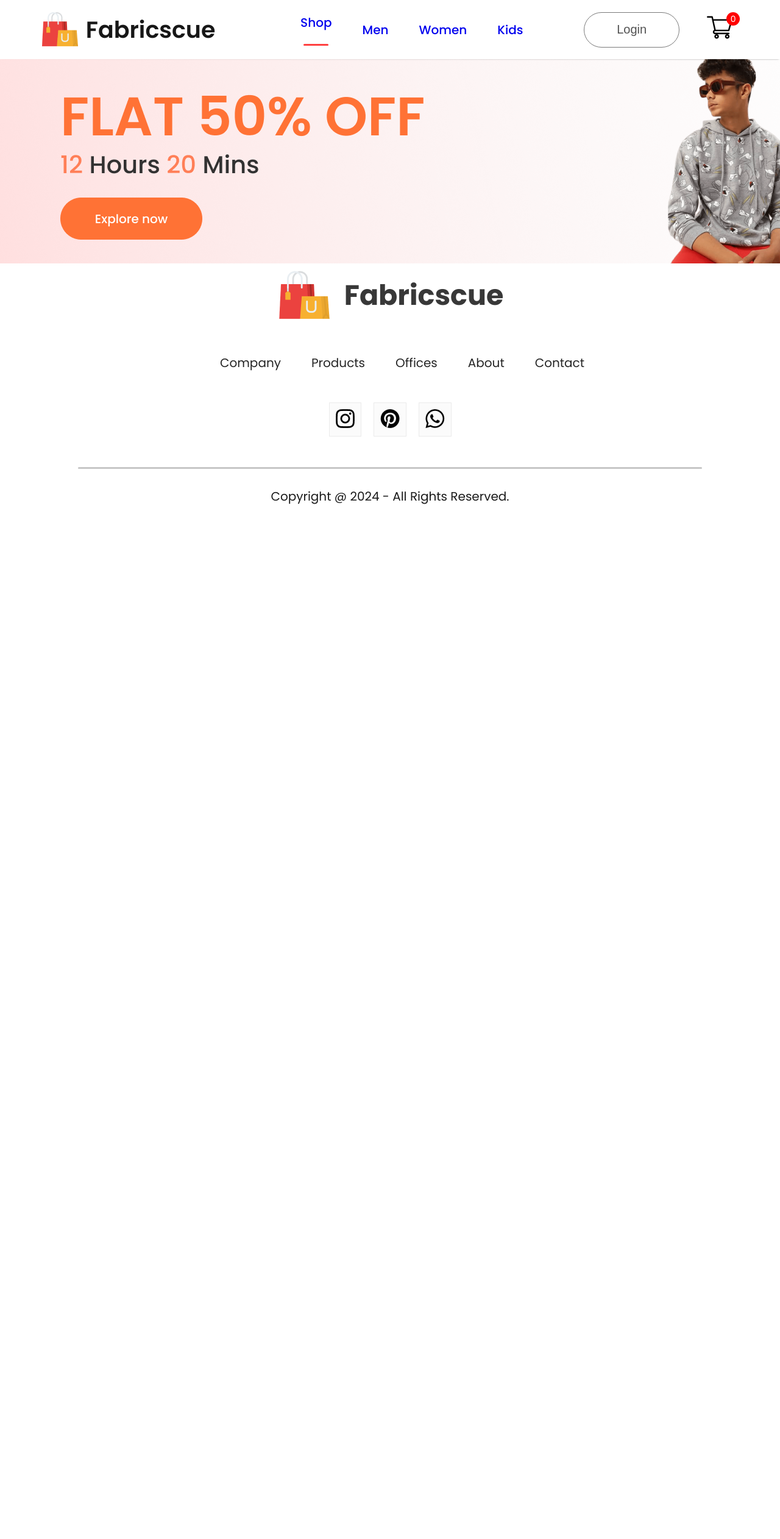
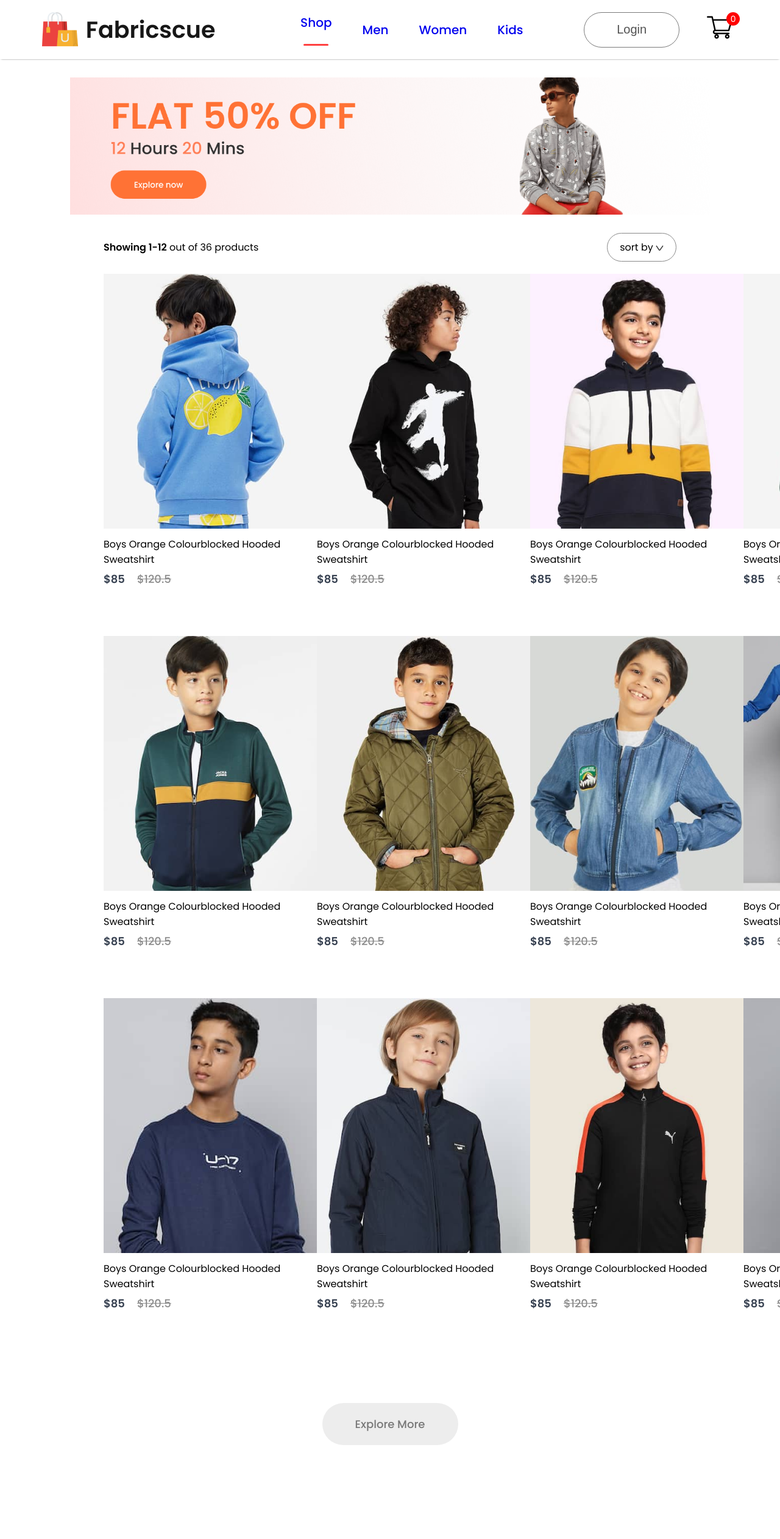
Before and after one commit to Kafeedos/frontend, a React (Create React App) app: page /kids in a window 1280 px wide. Shown: the top 2524 px of the page at 61% size. Before the commit the page ends 859 px from the top, so only its background shows below. Built offline with nearby package versions, Linux system fonts and the light colour scheme.

Commit message:
added all products in shop and categories

```diff
--- a/src/Components/pages/CSS/ShopCategory.css
+++ b/src/Components/pages/CSS/ShopCategory.css
@@ -0,0 +1,39 @@
+.shopcategory-banner{
+    display: block;
+    margin: 30px auto;
+    width: 82%;
+}
+.shopcategory-indexSort{
+    display: flex;
+    margin: 0px 170px;
+    justify-content: space-between;
+    align-items: center;
+}
+.shopcategory-sort{
+    padding: 10px 20px;
+    border-radius: 40px;
+    border: 1px solid #888;
+}
+.shopcategory-indexSort p span{
+    font-weight: 600;
+}
+.shopcategory-products{
+    margin: 20px 170px;
+    display: grid;
+    grid-template-columns: 1fr 1fr 1fr 1fr;
+    row-gap: 80px;
+}
+.shopcategory-loadmore{
+    display: flex;
+    justify-content: center;
+    align-items: center;
+    margin: 150px auto;
+    width: 223px;
+    height: 69px;
+    border-radius: 75px;
+    background: #ededed;
+    color: #787878;
+    font-size: 18px;
+    font-weight: 500;
+    cursor: pointer;
+}
--- a/src/Components/pages/ShopCategory.jsx
+++ b/src/Components/pages/ShopCategory.jsx
@@ -1,13 +1,37 @@
 import React, { useContext } from 'react'
 import './CSS/ShopCategory.css'
 import { ShopContext } from '../../Context/ShopContext'
+import dropdown_icon from '../Assets/dropdown_icon.png'
+import { Item } from '../Item/Item'
+
 export const ShopCategory = (props) => {
   const {all_product} = useContext(ShopContext);
   return (
     <div className='shop-category'>
-        <img src={props.banner} alt=''/>
+        <img className='shopcategory-banner' src={props.banner} alt=''/>
         <div className="shopcategory-indexSort">
-
+          <p>
+            <span> Showing 1-12</span> out of 36 products
+          </p>
+          <div className="shopcategory-sort">
+            sort by <img src={dropdown_icon} alt='' />
+          </div>
+        </div>
+        <div className="shopcategory-products">
+          {all_product.map((item,i) =>{
+            if (props.category===item.category){
+              return <Item key={i} id={item.id}
+                                              name={item.name} image={item.image}
+                                              new_price={item.new_price}
+                                              old_price={item.old_price}/>
+            }
+            else{
+              return null;
+            }
+          })}
+        </div>
+        <div className="shopcategory-loadmore">
+          Explore More
         </div>
     </div>
   )
```
